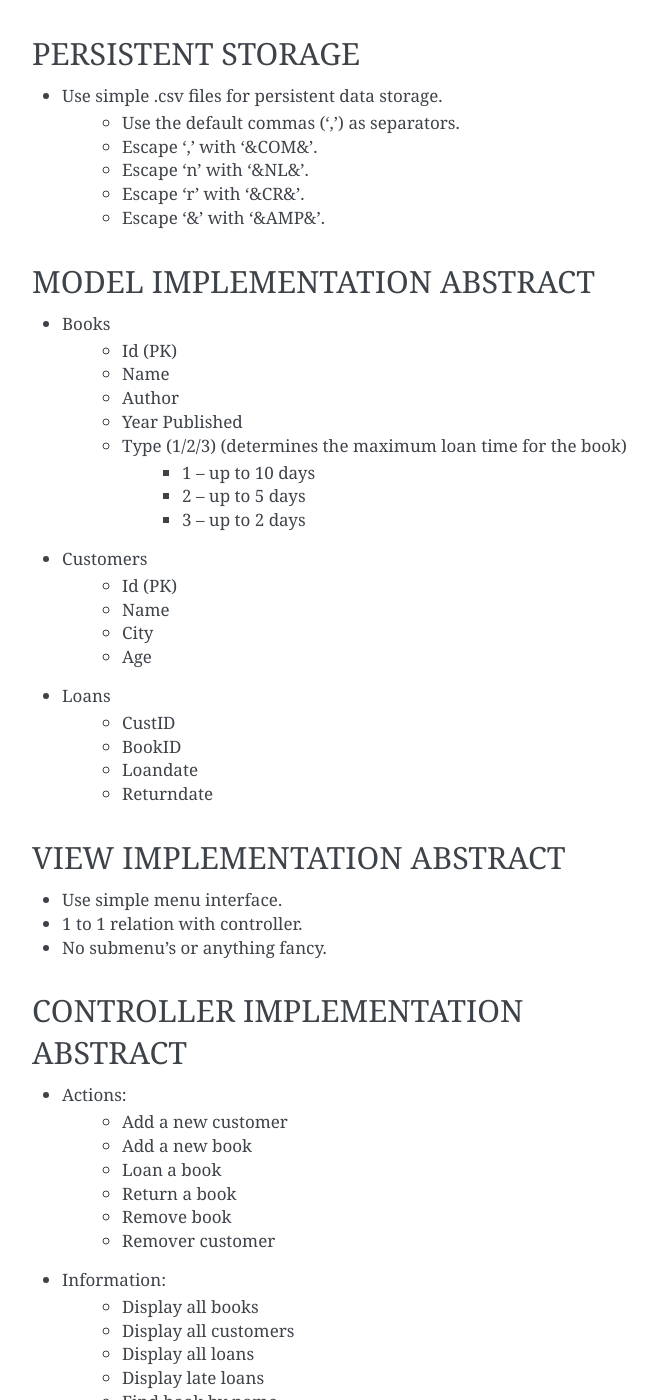
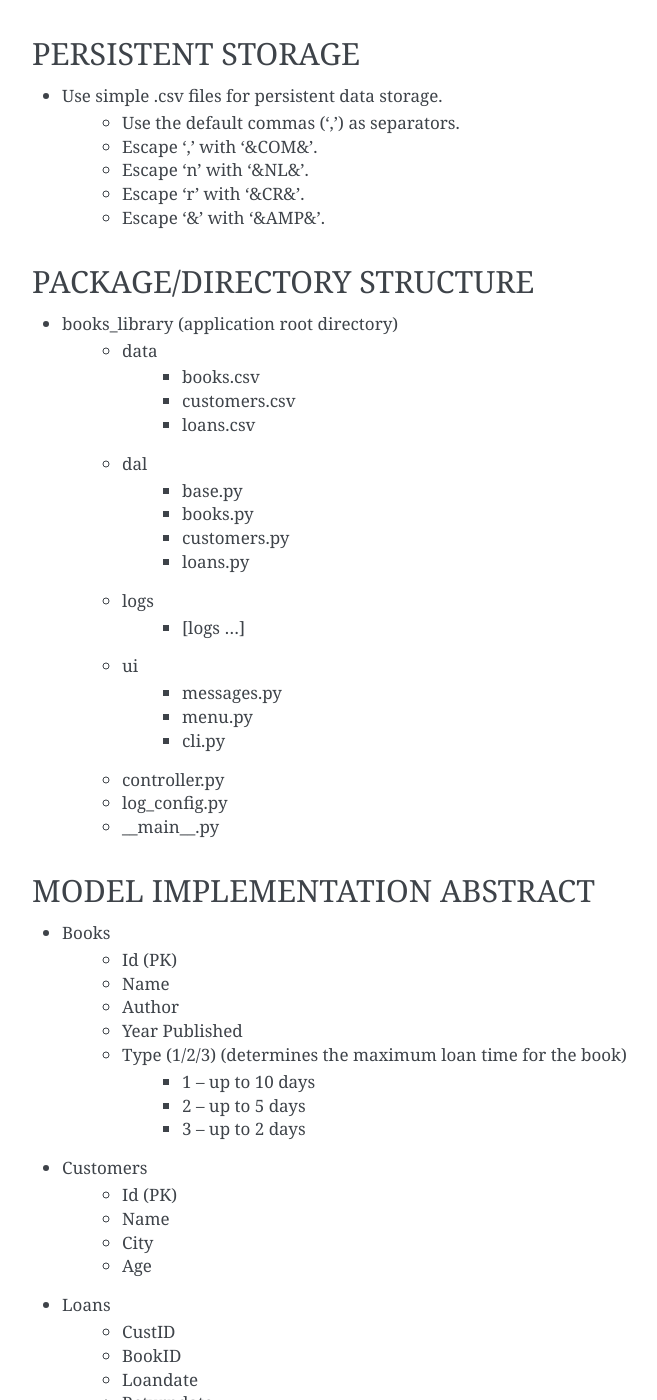
Before and after one commit to c-c-k/books-library, a Sphinx documentation site: the page built from docs/source/roadmap.rst, in a window 1280 px wide and 1400 px high, scrolled down 3677 px. Shown: the whole window, without its empty margins (388-1045 px from the left). Built offline with Sphinx 7.4.7, drawn with Linux system fonts in a browser that asks for light colours; some of the changed text lies outside the part shown.

Commit message:
roadmap.rst: Added: IMPLEMENTATION ABSTRACT - DIR STRUCTURE.

```diff
--- a/docs/source/roadmap.rst
+++ b/docs/source/roadmap.rst
@@ -159,6 +159,30 @@ PERSISTENT STORAGE
     * Escape '\r' with '&CR&'.
     * Escape '&' with '&AMP&'.
 
+PACKAGE/DIRECTORY STRUCTURE
+---------------------------
+
+* books_library (application root directory)
+    * data
+        * books.csv
+        * customers.csv
+        * loans.csv
+    * dal
+        * base.py
+        * books.py
+        * customers.py
+        * loans.py
+    * logs
+        * [logs ...]
+    * ui
+        * messages.py
+        * menu.py
+        * cli.py
+    * controller.py
+    * log_config.py
+    * __main__.py
+
+
 MODEL IMPLEMENTATION ABSTRACT
 -----------------------------
 
```
